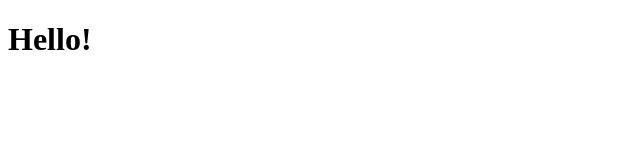
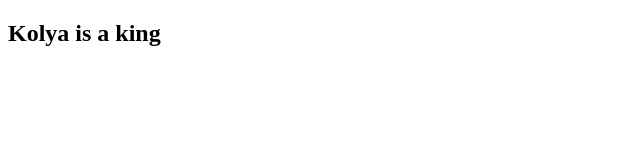
Before and after one commit to Ararad1962/Super-project, a plain HTML site: page index.html in a window 1280 px wide. Shown: the whole page, without its empty margins (0-640 px from the left). Drawn offline with Linux system fonts and the light colour scheme.

Commit message:
feat: Index Kolya

```diff
--- a/index.html
+++ b/index.html
@@ -7,6 +7,6 @@
     <title>Document</title>
 </head>
 <body>
-    <h1>Hello!</h1>
+    <h2>Kolya is a king</h2>
 </body>
 </html>
```
